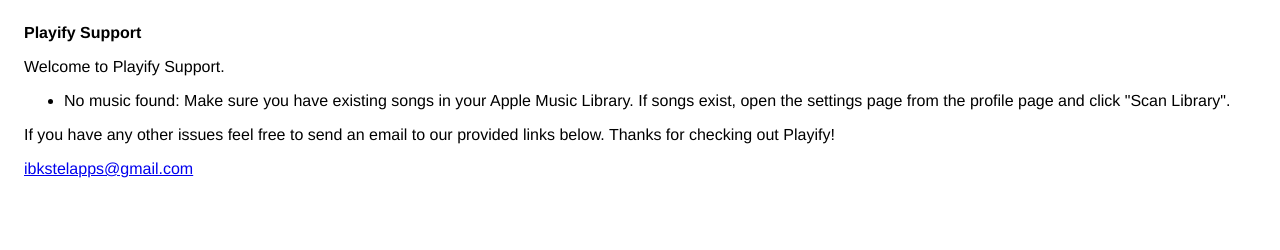
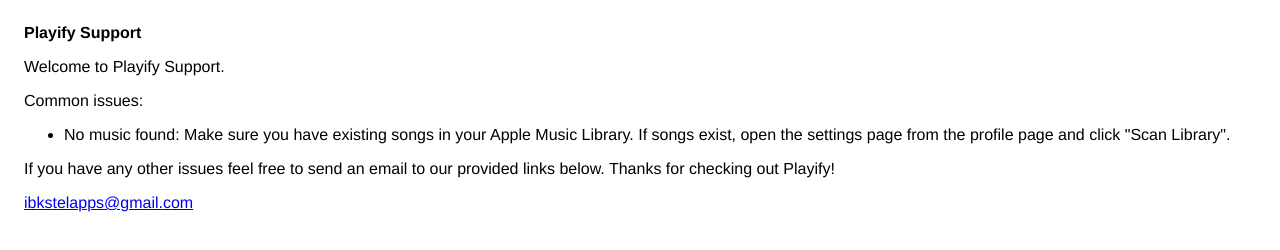
Before and after one commit to kayaib17/Playify-Support-Page, a plain HTML site: page index.html in a window 1280 px wide. Drawn offline with Linux system fonts and the light colour scheme.

Commit message:
Update index.html

```diff
--- a/index.html
+++ b/index.html
@@ -11,6 +11,9 @@
       <p>
          Welcome to Playify Support.
       </p>
+      <p>
+         Common issues:
+      </p>
       <ul>
          <li>No music found: Make sure you have existing songs in your Apple Music Library. If songs exist, open the settings page from the profile page and click "Scan Library".</li>
       </ul>
```
